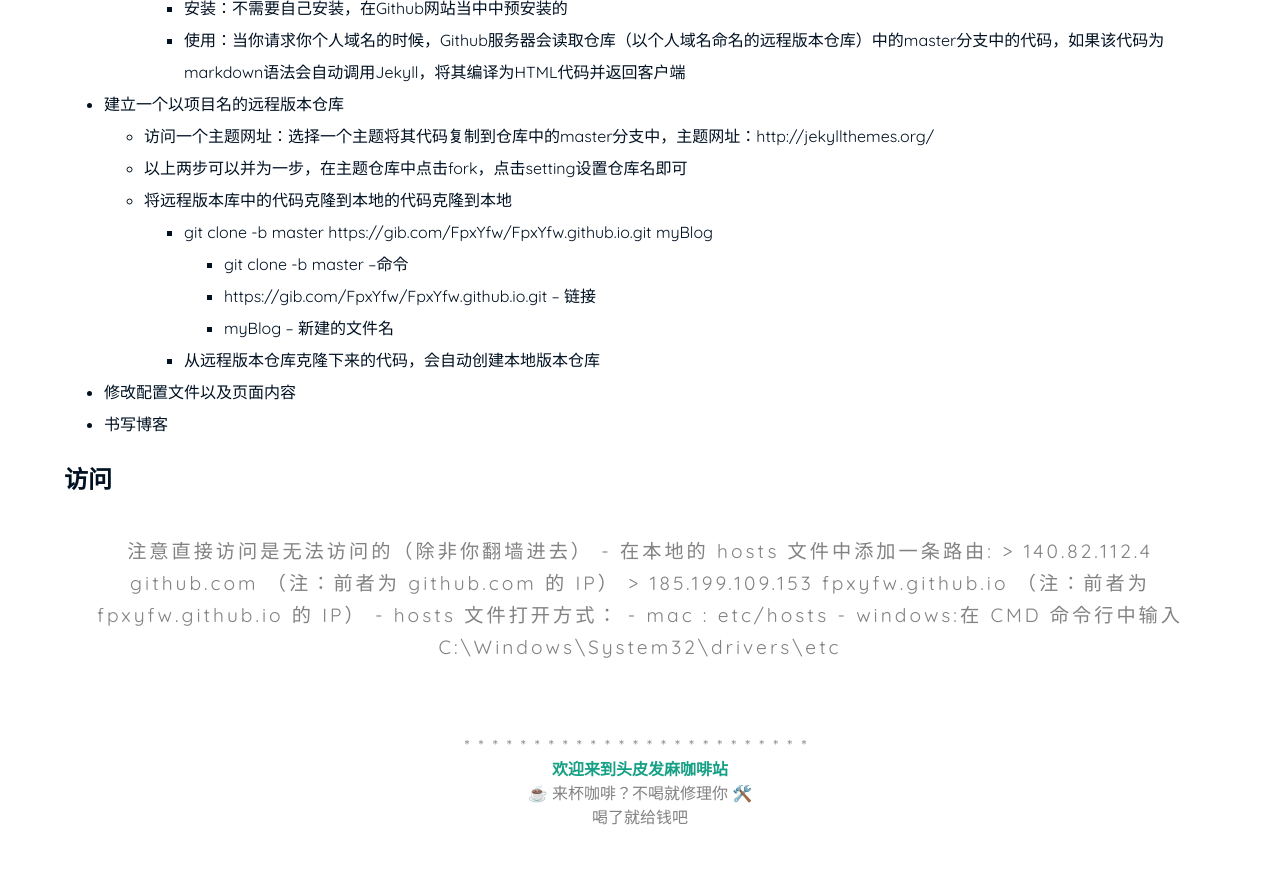
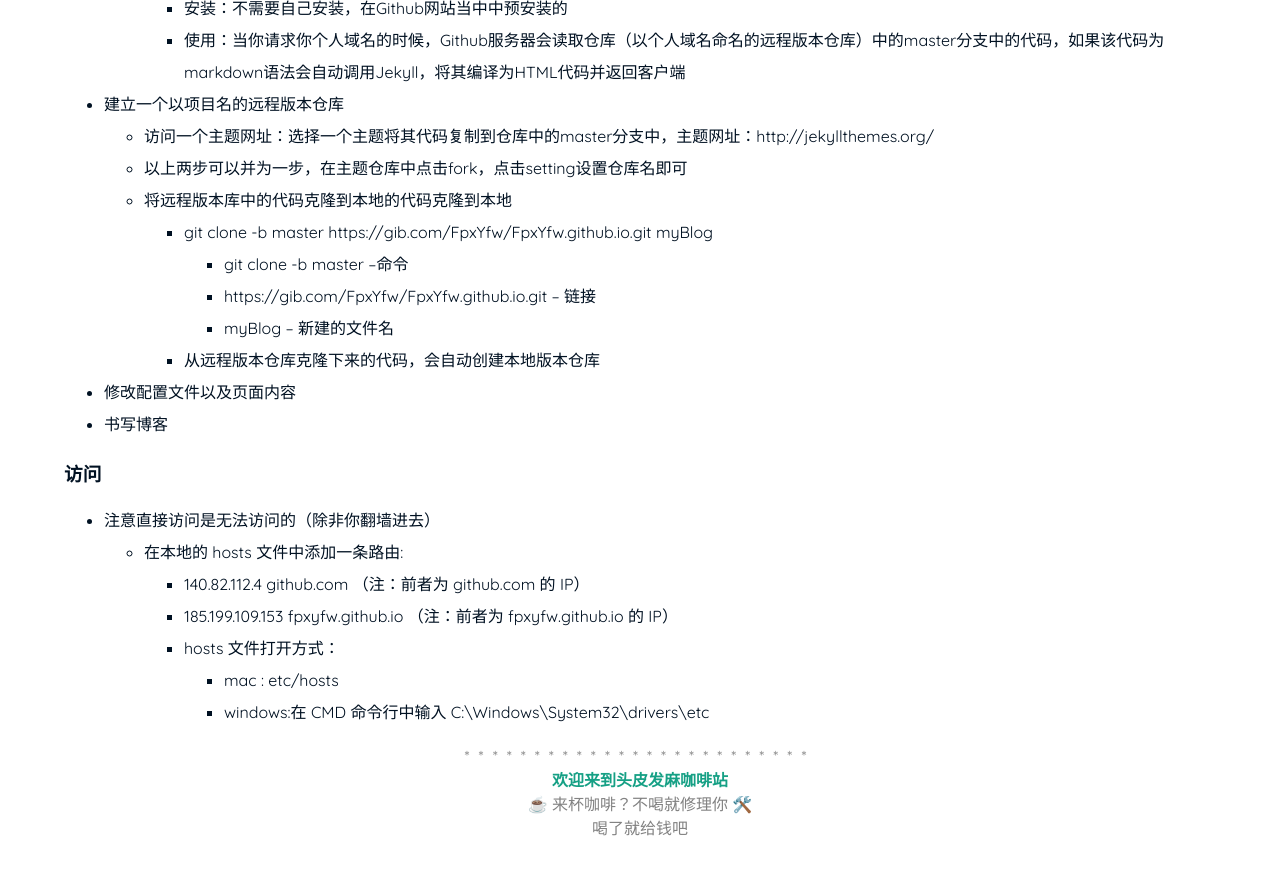
Before and after one commit to FpxYfw/FpxYfw.github.io, a Jekyll site: the page built from _posts/2020-09-11-web开发基础概念.md, in a window 1280 px wide and 900 px high, scrolled down 732 px. Shown: the top 875 px of the window. Built offline with Jekyll 4.4.1, drawn with Linux system fonts in a browser that asks for light colours.

Commit message:
风飘絮

```diff
--- a/_posts/2020-09-11-web开发基础概念.md
+++ b/_posts/2020-09-11-web开发基础概念.md
@@ -32,11 +32,12 @@ categories: ["web基础知识"]
 - 修改配置文件以及页面内容
 - 书写博客
 
-## 访问
-> 注意直接访问是无法访问的（除非你翻墙进去）
+### 访问
+
+- 注意直接访问是无法访问的（除非你翻墙进去）
     - 在本地的 hosts 文件中添加一条路由:
-    > 140.82.112.4	github.com  （注：前者为 github.com 的 IP）
-    > 185.199.109.153	fpxyfw.github.io    （注：前者为 fpxyfw.github.io 的 IP）
+        - 140.82.112.4	github.com  （注：前者为 github.com 的 IP）
+        - 185.199.109.153	fpxyfw.github.io    （注：前者为 fpxyfw.github.io 的 IP）
         - hosts 文件打开方式：
             - mac : etc/hosts
             - windows:在 CMD 命令行中输入 C:\Windows\System32\drivers\etc
```
Also changed, not shown: _posts/2020-09-11-Git---程序员必备技能.md (+12 -11 lines), _posts/2020-09-11-网络请求.md (+43 -18 lines).
